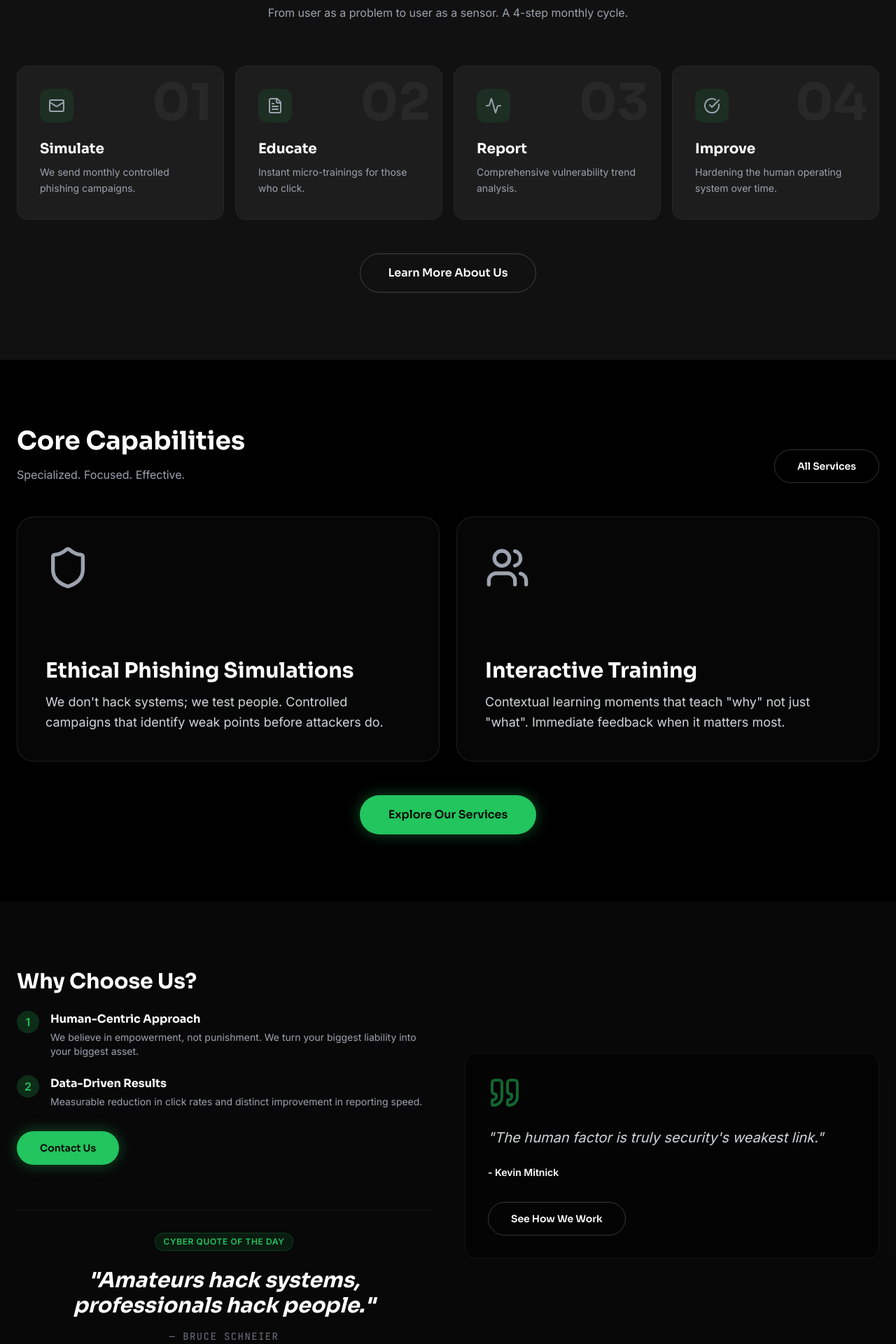
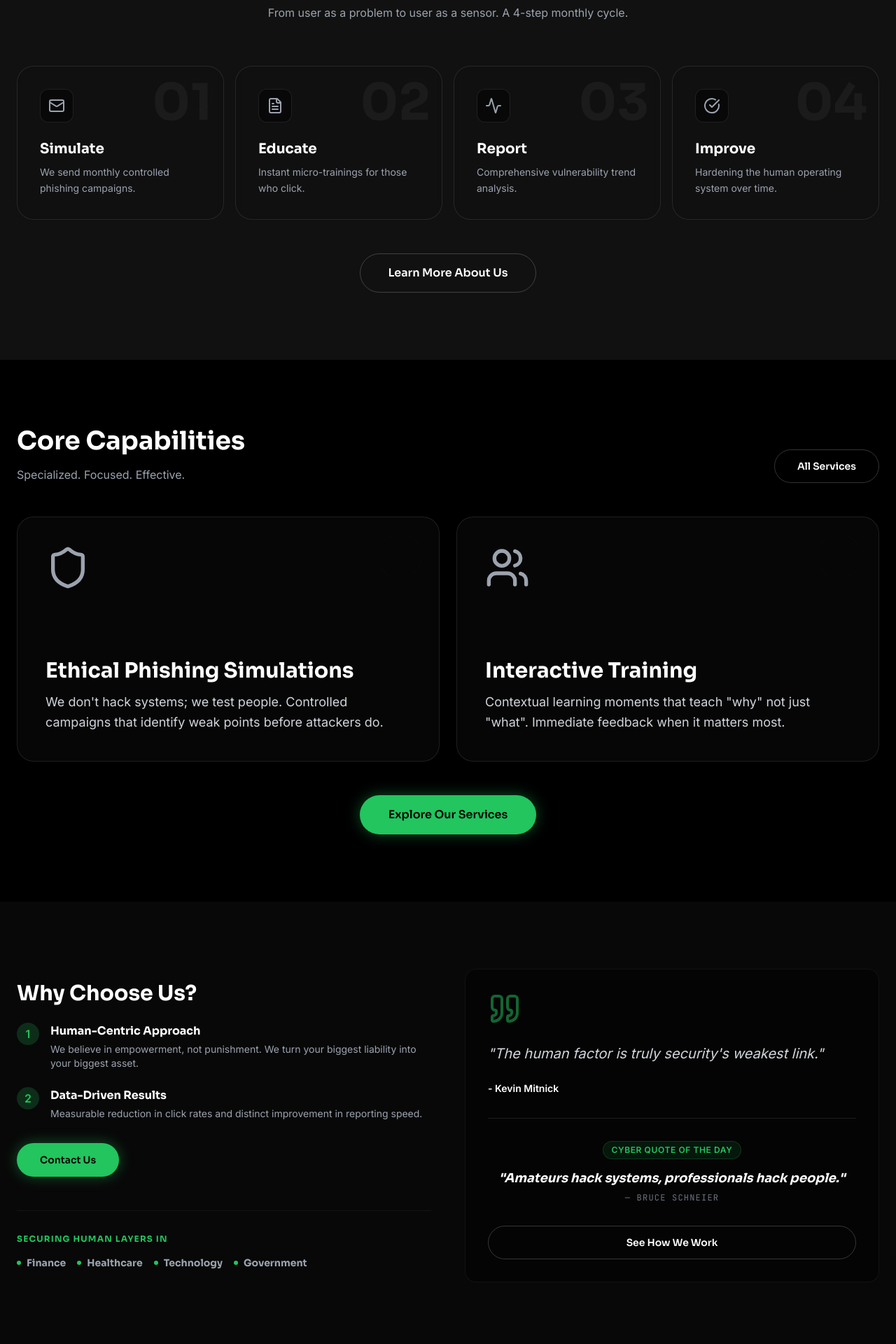
Before and after one commit to chipardo/Human-Layer-Security, a React (Vite) app: page / in a window 1280 px wide. Shown: the part 1000-2920 px from the top of the page at 70% size. Built offline with nearby package versions, Linux system fonts and the light colour scheme.

Commit message:
Update App.tsx

```diff
--- a/src/App.tsx
+++ b/src/App.tsx
@@ -221,11 +221,21 @@ const Home = () => {
         </div>
         <motion.div variants={staggerContainer} initial="hidden" whileInView="visible" viewport={{ once: true }} className="flex md:grid md:grid-cols-4 gap-4 mb-12 overflow-x-auto md:overflow-visible pb-8 md:pb-0 snap-x snap-mandatory px-4 md:px-0 -mx-4 md:mx-0">
           {[{ t: "Simulate", d: "We send monthly controlled phishing campaigns.", i: Mail }, { t: "Educate", d: "Instant micro-trainings for those who click.", i: FileText }, { t: "Report", d: "Comprehensive vulnerability trend analysis.", i: Activity }, { t: "Improve", d: "Hardening the human operating system over time.", i: CheckCircle }].map((s, i) => (
-            <motion.div variants={fadeInUp} key={i} className="group relative p-8 rounded-2xl bg-white/5 border border-white/5 hover:bg-white/10 transition-all min-w-[300px] md:min-w-0 snap-center hover:border-primary/20">
-              <div className="absolute top-0 right-0 p-4 text-7xl font-bold text-white/5 font-display select-none group-hover:text-white/10 transition-colors">0{i + 1}</div>
-              <div className="w-12 h-12 bg-primary/10 rounded-xl flex items-center justify-center mb-6 group-hover:scale-110 transition-transform"><s.i className="w-6 h-6 text-gray-400 group-hover:text-primary transition-colors" /></div>
-              <h3 className="text-xl font-bold text-white mb-2">{s.t}</h3>
-              <p className="text-gray-400 text-sm leading-relaxed">{s.d}</p>
+            <motion.div variants={fadeInUp} key={i} className="group relative p-8 rounded-3xl bg-surface/40 backdrop-blur-sm border border-white/10 hover:bg-surface/60 transition-all min-w-[300px] md:min-w-0 snap-center hover:border-primary/50 overflow-hidden">
+              <div className="absolute inset-0 bg-gradient-to-br from-primary/5 to-transparent opacity-0 group-hover:opacity-100 transition-opacity duration-500" />
+
+              {/* Tech Decoration */}
+              <div className="absolute top-0 right-0 p-4 opacity-20 group-hover:opacity-40 transition-opacity">
+                <div className="w-12 h-12 rounded-full border border-primary/20 dashed-border animate-[spin_10s_linear_infinite]" />
+              </div>
+
+              <div className="absolute top-0 right-0 p-4 text-7xl font-bold text-white/5 font-display select-none group-hover:text-white/10 transition-colors z-0">0{i + 1}</div>
+              <div className="w-12 h-12 bg-black/50 border border-white/10 rounded-xl flex items-center justify-center mb-6 group-hover:scale-110 transition-transform relative z-10 group-hover:border-primary/30"><s.i className="w-6 h-6 text-gray-400 group-hover:text-primary transition-colors" /></div>
+              <h3 className="text-xl font-bold text-white mb-2 relative z-10 group-hover:text-primary transition-colors">{s.t}</h3>
+              <p className="text-gray-400 text-sm leading-relaxed relative z-10">{s.d}</p>
+
+              {/* Bottom highlight */}
+              <div className="absolute bottom-0 left-0 w-full h-1 bg-gradient-to-r from-transparent via-primary/50 to-transparent transform scale-x-0 group-hover:scale-x-100 transition-transform duration-700" />
             </motion.div>
           ))}
         </motion.div>
@@ -303,15 +313,15 @@ const Home = () => {
               <Link to="/contact"><Button>Contact Us</Button></Link>
             </div>
 
-            {/* Cyber Quote Section */}
-            <div className="mt-16 pt-8 border-t border-white/5 text-center">
-              <div className="inline-flex items-center gap-2 px-3 py-1 rounded-full bg-primary/10 border border-primary/20 text-primary text-xs font-bold tracking-wider uppercase mb-6">
-                Cyber Quote of the Day
+            {/* Trusted Industries - MOVED HERE */}
+            <div className="mt-12 pt-8 border-t border-white/5">
+              <h5 className="text-xs font-bold text-primary tracking-widest uppercase mb-4">Securing Human Layers In</h5>
+              <div className="flex flex-wrap gap-4 text-gray-400 font-display font-bold text-sm">
+                <span className="flex items-center gap-2"><div className="w-1.5 h-1.5 rounded-full bg-primary" /> Finance</span>
+                <span className="flex items-center gap-2"><div className="w-1.5 h-1.5 rounded-full bg-primary" /> Healthcare</span>
+                <span className="flex items-center gap-2"><div className="w-1.5 h-1.5 rounded-full bg-primary" /> Technology</span>
+                <span className="flex items-center gap-2"><div className="w-1.5 h-1.5 rounded-full bg-primary" /> Government</span>
               </div>
-              <blockquote className="text-2xl md:text-3xl font-display font-bold text-white italic max-w-3xl mx-auto leading-tight">
-                "Amateurs hack systems, professionals hack people."
-              </blockquote>
-              <div className="mt-4 text-gray-500 font-mono text-sm uppercase tracking-widest">— Bruce Schneier</div>
             </div>
           </div>
           <div className="p-8 rounded-2xl bg-black/40 border border-white/5">
@@ -320,8 +330,20 @@ const Home = () => {
               "{quote.text}"
             </p>
             <div className="text-sm font-bold text-white">- {quote.author}</div>
+
+            {/* Cyber Quote Section - MOVED INSIDE THE BOX */}
+            <div className="mt-8 pt-8 border-t border-white/10 text-center">
+              <div className="inline-flex items-center gap-2 px-3 py-1 rounded-full bg-primary/10 border border-primary/20 text-primary text-xs font-bold tracking-wider uppercase mb-4">
+                Cyber Quote of the Day
+              </div>
+              <blockquote className="text-lg font-display font-bold text-white italic leading-tight">
+                "Amateurs hack systems, professionals hack people."
+              </blockquote>
+              <div className="mt-2 text-gray-500 font-mono text-xs uppercase tracking-widest">— Bruce Schneier</div>
+            </div>
+
             <div className="mt-8">
-              <Link to="/services"><Button variant="outline">See How We Work</Button></Link>
+              <Link to="/services"><Button variant="outline" className="w-full">See How We Work</Button></Link>
             </div>
           </div>
         </div>
@@ -392,13 +414,23 @@ const Services = () => (
           <h2 className="text-4xl font-bold text-white mb-4">How We Work</h2>
           <p className="text-gray-400 max-w-2xl mx-auto">From user as a problem to user as a sensor. A 4-step monthly cycle.</p>
         </div>
-        <motion.div variants={staggerContainer} initial="hidden" whileInView="visible" viewport={{ once: true }} className="grid md:grid-cols-4 gap-4 mb-12">
+        <motion.div variants={staggerContainer} initial="hidden" whileInView="visible" viewport={{ once: true }} className="flex md:grid md:grid-cols-4 gap-4 mb-12 overflow-x-auto md:overflow-visible pb-8 md:pb-0 snap-x snap-mandatory px-4 md:px-0 -mx-4 md:mx-0">
           {[{ t: "Simulate", d: "We send monthly controlled phishing campaigns.", i: Mail }, { t: "Educate", d: "Instant micro-trainings for those who click.", i: FileText }, { t: "Report", d: "Comprehensive vulnerability trend analysis.", i: Activity }, { t: "Improve", d: "Hardening the human operating system over time.", i: CheckCircle }].map((s, i) => (
-            <motion.div variants={fadeInUp} key={i} className="group relative p-8 rounded-2xl bg-white/5 border border-white/5 hover:bg-white/10 transition-colors">
-              <div className="absolute top-0 right-0 p-4 text-7xl font-bold text-white/5 font-display select-none group-hover:text-white/10 transition-colors">0{i + 1}</div>
-              <div className="w-12 h-12 bg-primary/20 rounded-xl flex items-center justify-center mb-6 group-hover:scale-110 transition-transform"><s.i className="w-6 h-6 text-primary" /></div>
-              <h3 className="text-xl font-bold text-white mb-2">{s.t}</h3>
-              <p className="text-gray-400 text-sm leading-relaxed">{s.d}</p>
+            <motion.div variants={fadeInUp} key={i} className="group relative p-8 rounded-3xl bg-surface/40 backdrop-blur-sm border border-white/10 hover:bg-surface/60 transition-all min-w-[300px] md:min-w-0 snap-center hover:border-primary/50 overflow-hidden">
+              <div className="absolute inset-0 bg-gradient-to-br from-primary/5 to-transparent opacity-0 group-hover:opacity-100 transition-opacity duration-500" />
+
+              {/* Tech Decoration */}
+              <div className="absolute top-0 right-0 p-4 opacity-20 group-hover:opacity-40 transition-opacity">
+                <div className="w-12 h-12 rounded-full border border-primary/20 dashed-border animate-[spin_10s_linear_infinite]" />
+              </div>
+
+              <div className="absolute top-0 right-0 p-4 text-7xl font-bold text-white/5 font-display select-none group-hover:text-white/10 transition-colors z-0">0{i + 1}</div>
+              <div className="w-12 h-12 bg-black/50 border border-white/10 rounded-xl flex items-center justify-center mb-6 group-hover:scale-110 transition-transform relative z-10 group-hover:border-primary/30"><s.i className="w-6 h-6 text-gray-400 group-hover:text-primary transition-colors" /></div>
+              <h3 className="text-xl font-bold text-white mb-2 relative z-10 group-hover:text-primary transition-colors">{s.t}</h3>
+              <p className="text-gray-400 text-sm leading-relaxed relative z-10">{s.d}</p>
+
+              {/* Bottom highlight */}
+              <div className="absolute bottom-0 left-0 w-full h-1 bg-gradient-to-r from-transparent via-primary/50 to-transparent transform scale-x-0 group-hover:scale-x-100 transition-transform duration-700" />
             </motion.div>
           ))}
         </motion.div>
```
